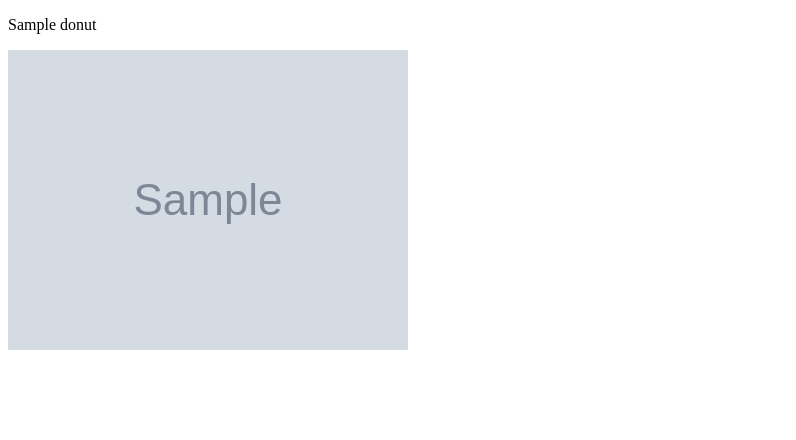
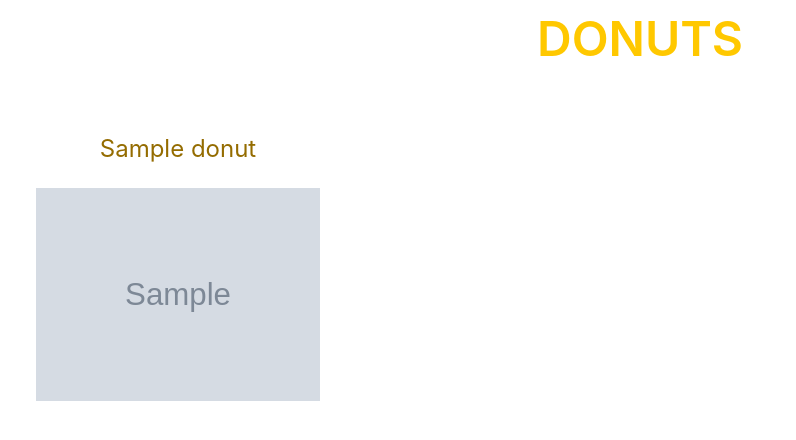
Before and after one commit to RJ-246/GroupProject1, a Django app: page / in a window 1280 px wide. Shown: the top 440 px of the page, without its empty margins (0-796 px from the left). Run offline with Django 4.2, Linux system fonts and the light colour scheme; tables that the repository leaves empty hold one stand-in row (values such as "Sample post"); grey boxes marked "Sample" are stand-in pictures; parts of the project's set-up code (start-up, migrations or seed data) failed here and were passed over.

Commit message:
added styling

```diff
--- a/groupproject1/templates/theapp/index.html
+++ b/groupproject1/templates/theapp/index.html
@@ -5,13 +5,29 @@
     <meta http-equiv="X-UA-Compatible" content="IE=edge" />
     <meta name="viewport" content="width=device-width, initial-scale=1.0" />
     <title>Donuts</title>
+    <link
+      rel="stylesheet"
+      href="https://cdn.jsdelivr.net/npm/bulma@0.9.4/css/bulma.min.css"
+    />
   </head>
   <body>
-    {%if donutData%} {%for donut in donutData%}
-    <div>
-      <p>{{donut.name}}</p>
-      <img src="{{donut.img_url}}" />
+    <div class="has-text-centered">
+      <p
+        class="title is-1 is-uppercase is-family-sans-seriff mb-6 py-3"
+        style="color: #ffc800"
+      >
+        Donuts
+      </p>
     </div>
-    {% endfor %} {%endif%}
+    <div class="columns is-multiline mx-5">
+      {%if donutData%} {%for donut in donutData%}
+      <div class="column is-one-quarter has-text-centered my-2">
+        <p class="is-centered subtitle is-4 has-text-warning-dark">
+          {{donut.name}}
+        </p>
+        <img src="{{donut.img_url}}" />
+      </div>
+      {% endfor %} {%endif%}
+    </div>
   </body>
 </html>
```
